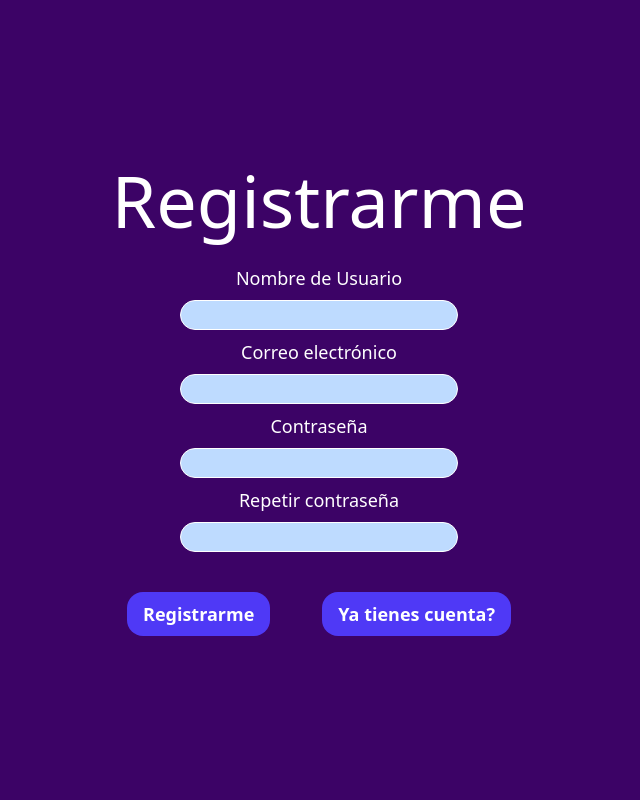
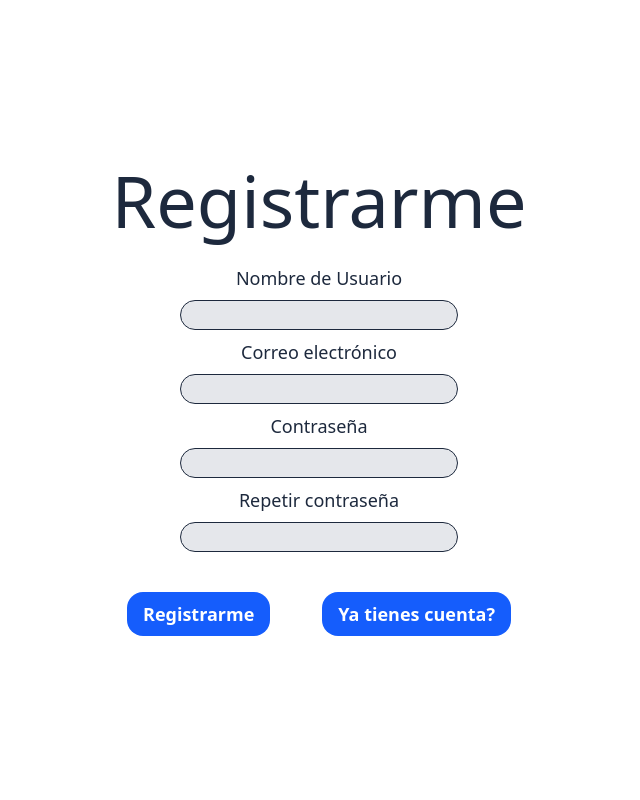
Before and after one commit to jvivas95/movimientos-dinero, a PHP site: page /app/views/registro.php in a window 1280 px wide. Shown: the whole page, without its empty margins (321-961 px from the left). Run offline with PHP 8.4, Linux system fonts and the light colour scheme; some libraries are stand-ins or nearby versions.

Commit message:
update: cambio de colores y se implanta una gamma de colores en común

```diff
--- /dev/null
+++ b/CORRECCIONES.txt
@@ -0,0 +1 @@
+1.- Corregir el login, cuando se introduce los datos incorrectamente
--- a/app/views/dashboard.php
+++ b/app/views/dashboard.php
@@ -12,7 +12,7 @@ include_once __DIR__ . '/../../config.php';
     <title>Dashboard</title>
 </head>
 
-<body class="flex roboto bg-purple-900 h-screen">
+<body class="flex roboto bg-gray-50 text-slate-800 h-screen">
     <!-- SIDEBAR -->
     <?php include_once(__DIR__ . '/layouts/sidebar.php') ?>
     <!-- CAJA DEL BODY -->
@@ -20,7 +20,7 @@ include_once __DIR__ . '/../../config.php';
         <!-- HEADER -->
         <?php include_once(__DIR__ . '/layouts/header.php') ?>
         <!-- CAJA LISTA DE MOVIMIENTOS -->
-        <div class="flex flex-col items-center flex-1 bg-white rounded-2xl m-6 overflow-hidden">
+        <div class="flex flex-col items-center flex-1 bg-gray-400 rounded-2xl m-6 overflow-hidden">
             <!-- TITULO LISTA DE MOVIMIENTOS -->
             <div class="text-4xl pt-5 mb-5">Lista de movimientos</div>
             <!-- CAJA LISTA DE MOVIMIENTOS -->
--- a/app/views/layouts/header.php
+++ b/app/views/layouts/header.php
@@ -1,8 +1,8 @@
-<div class=" text-white flex justify-between h-auto p-3">
+<div class="flex justify-between h-auto p-3">
     <div class="w-fit p-1">
         <h1>Hola, <?php echo $_COOKIE['nusuario'] ?></h1>
     </div>
-    <div class="border border-solid rounded-md bg-purple-400 p-1 w-fit transition-colors hover:bg-purple-500 duration-500">
+    <div class=" p-2 rounded-md bg-red-400 w-fit transition-colors hover:bg-red-500 duration-500">
         <a href="?route=añadirMovimiento">
             Cerrar sesión
         </a>
--- a/app/views/layouts/sidebar.php
+++ b/app/views/layouts/sidebar.php
@@ -1,4 +1,4 @@
-<nav class="flex flex-col text-white w-fit h-screen p-5">
+<nav class="flex flex-col w-fit h-screen p-5">
     <div class="border border-solid mb-20">
         <div>LOGO</div>
     </div>
--- a/app/views/registro.php
+++ b/app/views/registro.php
@@ -16,7 +16,7 @@ error_reporting(E_ALL);
     <title>Registro</title>
 </head>
 
-<body class="bg-purple-950 flex flex-col items-center justify-center h-screen text-white roboto">
+<body class="bg-gray-250 flex flex-col items-center justify-center h-screen text-slate-800 roboto">
 
     <div class="flex flex-col items-center w-96 h-auto">
         <img>
@@ -25,35 +25,35 @@ error_reporting(E_ALL);
             <input type="hidden" name="action" value="registro">
             <label for="nusuario">Nombre de Usuario</label>
             <input
-                class="border border-solid rounded-2xl bg-blue-200 pl-4"
+                class="border border-solid rounded-2xl bg-gray-200 pl-4"
                 type="text"
                 name="nusuario"
                 required>
             <label for="mail">Correo electrónico</label>
             <input
-                class="border border-solid rounded-2xl bg-blue-200 pl-4"
+                class="border border-solid rounded-2xl bg-gray-200 pl-4"
                 type="text"
                 name="email"
                 required>
             <label for="password">Contraseña</label>
             <input
-                class="border border-solid rounded-2xl bg-blue-200 pl-4"
+                class="border border-solid rounded-2xl bg-gray-200 pl-4"
                 type="password"
                 name="password"
                 required>
             <label for="repassword">Repetir contraseña</label>
             <input
-                class="border border-solid rounded-2xl bg-blue-200 pl-4"
+                class="border border-solid rounded-2xl bg-gray-200 pl-4"
                 type="password"
                 name="repassword"
                 required>
             <div class="w-full pt-8 flex justify-between">
                 <button
-                    class="bg-indigo-600 hover:bg-indigo-700 transition duration-200 text-white font-bold py-2 px-4 rounded-2xl"
+                    class="bg-blue-600 hover:bg-blue-700 transition duration-200 text-white font-bold py-2 px-4 rounded-2xl"
                     type="submit">Registrarme</button>
                 <a
                     href="?route=login"
-                    class="bg-indigo-600 hover:bg-indigo-700 transition duration-200 text-white font-bold py-2 px-4 rounded-2xl">
+                    class="bg-blue-600 hover:bg-blue-700 transition duration-200 text-white font-bold py-2 px-4 rounded-2xl">
                     Ya tienes cuenta?</a>
             </div>
         </form>
```
Also changed, not shown: app/views/login.php (+5 -5 lines), public/assets/css/style.css.
